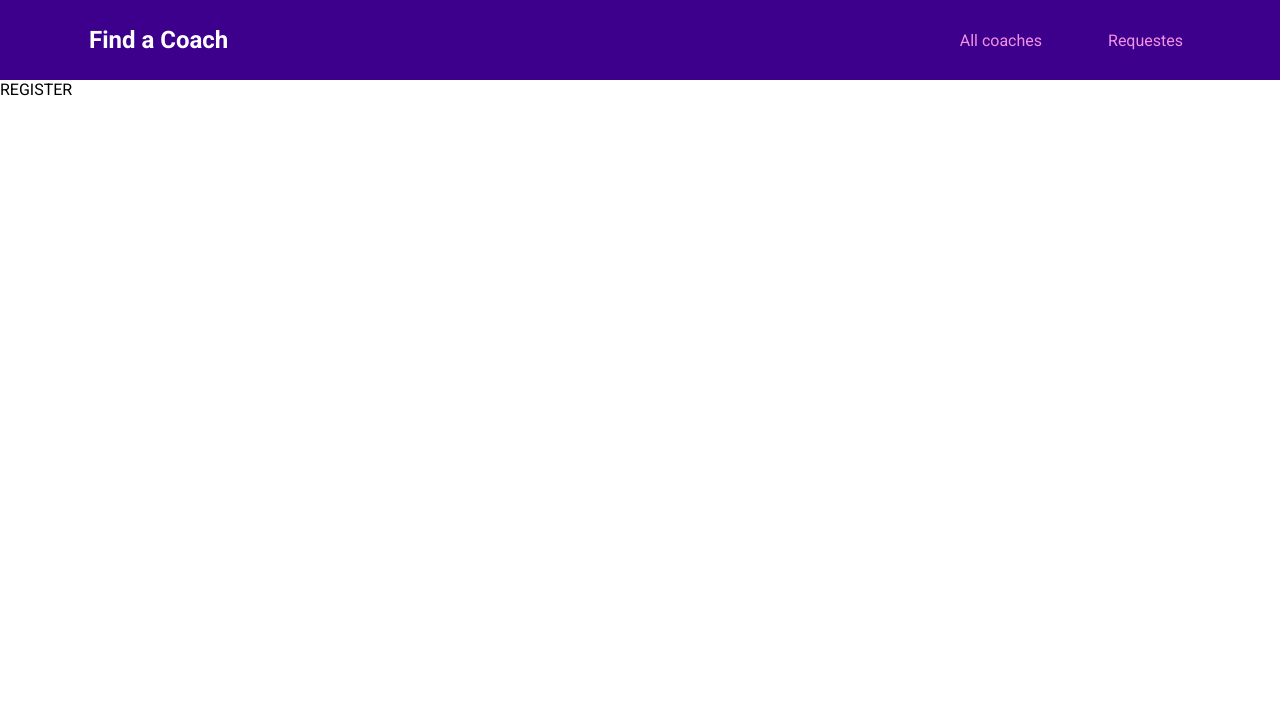
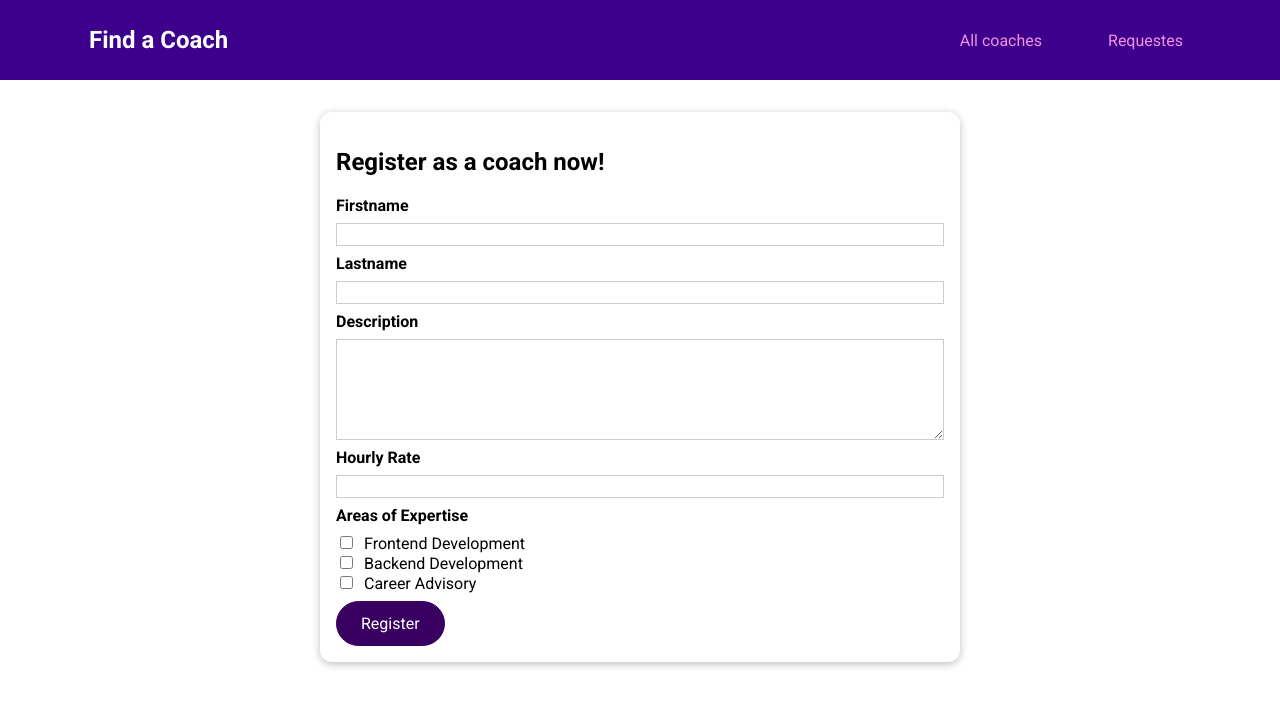
Before and after one commit to wojciechdominiak/find-coaches, a Vue app: page /register in a window 1280 px wide. Shown: the top 706 px of the page. Built offline with nearby package versions, Linux system fonts and the light colour scheme.

Commit message:
add rregistration form

```diff
--- /dev/null
+++ b/src/components/coaches/CoachForm.vue
@@ -0,0 +1,118 @@
+<template>
+  <form @submit.prevent="submitForm">
+    <div class="form-control">
+      <label for="firstname">Firstname</label>
+      <input type="text" id="firstname" v-model.trim="firstName" />
+    </div>
+    <div class="form-control">
+      <label for="lastname">Lastname</label>
+      <input type="text" id="lastname" v-model.trim="lastName" />
+    </div>
+    <div class="form-control">
+      <label for="description">Description</label>
+      <textarea id="description" rows="5" v-model.trim="description"></textarea>
+    </div>
+    <div class="form-control">
+      <label for="rate">Hourly Rate</label>
+      <input type="number" id="rate" v-model.number="rate" />
+    </div>
+    <div class="form-control">
+      <h3>Areas of Expertise</h3>
+      <div>
+        <input type="checkbox" id="frontend" value="frontend" v-model="areas" />
+        <label for="frontend">Frontend Development</label>
+      </div>
+      <div>
+        <input type="checkbox" id="backend" value="backend" v-model="areas" />
+        <label for="backend">Backend Development</label>
+      </div>
+      <div>
+        <input type="checkbox" id="career" value="career" v-model="areas" />
+        <label for="career">Career Advisory</label>
+      </div>
+    </div>
+    <base-button>Register</base-button>
+  </form>
+</template>
+
+<script>
+export default {
+  data() {
+    return {
+      firstName: "",
+      lastName: "",
+      description: "",
+      rate: null,
+      areas: [],
+    };
+  },
+  methods: {
+    submitForm() {
+      const formData = {
+        first: this.firstName,
+        last: this.lastName,
+        desc: this.description,
+        rate: this.rate,
+        areas: this.areas,
+      };
+      console.log(formData);
+    },
+  },
+};
+</script>
+<style scoped>
+.form-control {
+  margin: 0.5rem 0;
+}
+
+label {
+  font-weight: bold;
+  display: block;
+  margin-bottom: 0.5rem;
+}
+
+input[type='checkbox'] + label {
+  font-weight: normal;
+  display: inline;
+  margin: 0 0 0 0.5rem;
+}
+
+input,
+textarea {
+  display: block;
+  width: 100%;
+  border: 1px solid #ccc;
+  font: inherit;
+}
+
+input:focus,
+textarea:focus {
+  background-color: #f0e6fd;
+  outline: none;
+  border-color: #3d008d;
+}
+
+input[type='checkbox'] {
+  display: inline;
+  width: auto;
+  border: none;
+}
+
+input[type='checkbox']:focus {
+  outline: #3d008d solid 1px;
+}
+
+h3 {
+  margin: 0.5rem 0;
+  font-size: 1rem;
+}
+
+.invalid label {
+  color: red;
+}
+
+.invalid input,
+.invalid textarea {
+  border: 1px solid red;
+}
+</style>
--- a/src/pages/coaches/CoachRegistration.vue
+++ b/src/pages/coaches/CoachRegistration.vue
@@ -1,3 +1,19 @@
 <template>
-    REGISTER
+  <section>
+    <base-card>
+      <h2>Register as a coach now!</h2>
+      <coach-form></coach-form>
+    </base-card>
+  </section>
 </template>
+
+<script>
+import BaseCard from "@/components/ui/BaseCard.vue";
+import CoachForm from "../../components/coaches/CoachForm.vue";
+export default {
+  components: {
+    CoachForm,
+    BaseCard,
+  },
+};
+</script>
```
